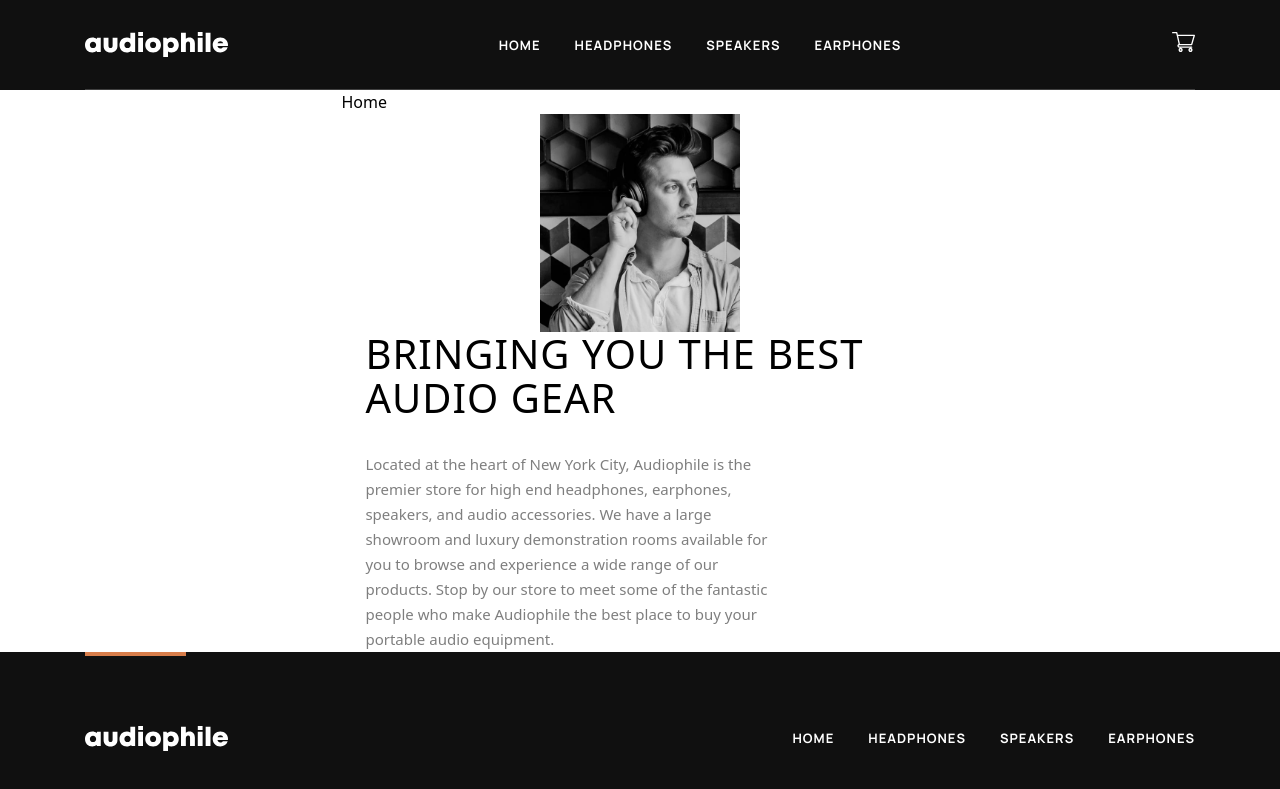
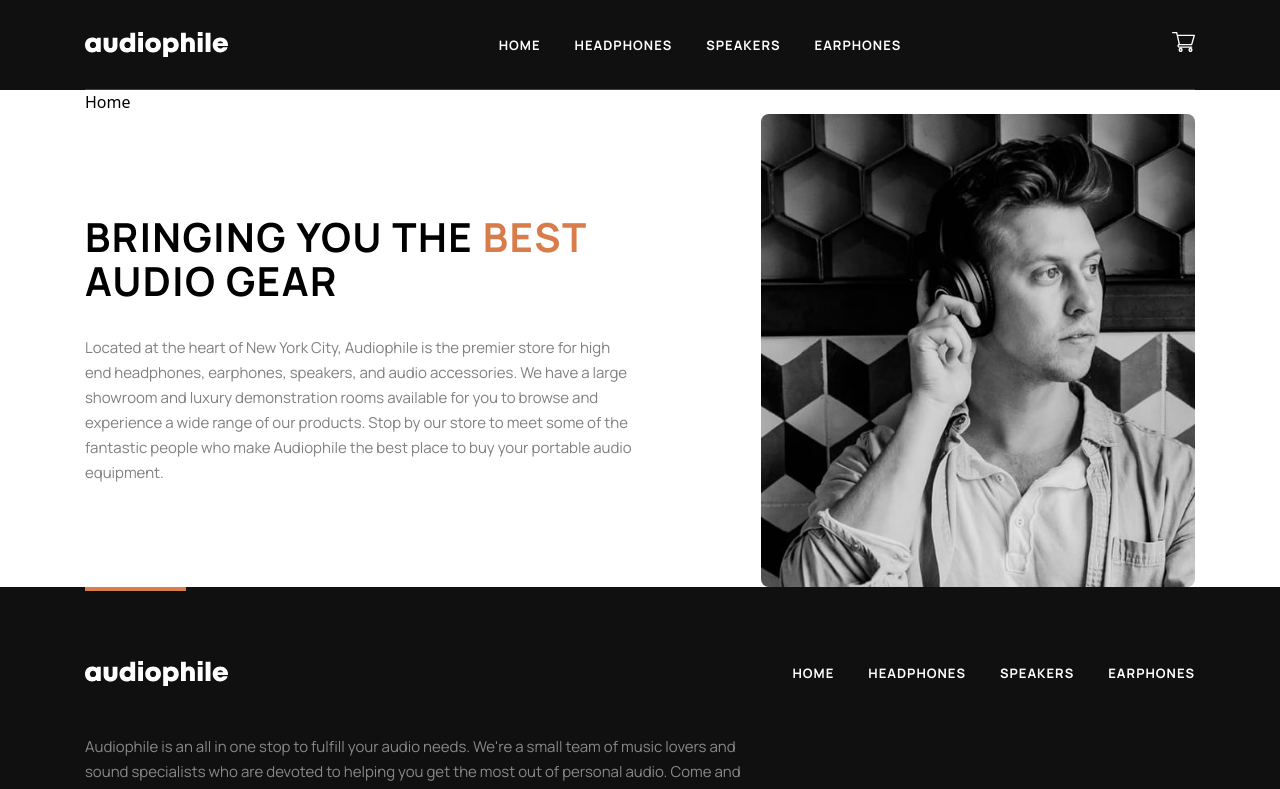
Before and after one commit to 13NOONE37/audiophile-ecommerce, a Next.js app: page / in a window 1280 px wide. Shown: the top 789 px of the page. Built offline with nearby package versions, Linux system fonts and the light colour scheme.

Commit message:
outro done

```diff
--- a/app/(public)/_components/header.tsx
+++ b/app/(public)/_components/header.tsx
@@ -36,7 +36,7 @@ export default function Header() {
   return (
     <>
       <header className='bg-surface-card-dark px-6 md:px-10 z-1000'>
-        <div className='max-w-[var(--max-width)] mx-auto grid grid-cols-[auto_1fr_auto] place-items-center py-8 relative before:absolute before:bottom-0 before:left-0 before:right-0 before:h-px before:bg-body-inverted before:opacity-20'>
+        <div className='max-w-(--max-width) mx-auto grid grid-cols-[auto_1fr_auto] place-items-center py-8 relative before:absolute before:bottom-0 before:left-0 before:right-0 before:h-px before:bg-body-inverted before:opacity-20'>
           <button
             className='cursor-pointer lg:hidden'
             aria-label={'Open navigation'}
--- a/app/(public)/_components/outro.module.css
+++ /dev/null
@@ -1,91 +0,0 @@
-.content {
-  max-width: var(--max-width);
-  margin: auto;
-
-  display: flex;
-  flex-direction: column;
-  align-items: center;
-  justify-content: flex-start;
-}
-.imageContainer {
-  width: 100%;
-}
-.image {
-  width: 100%;
-  border-radius: 10px;
-}
-
-.textBlock {
-  display: flex;
-  flex-direction: column;
-  align-items: center;
-}
-.heading {
-  margin-top: 2.5rem;
-  font-size: 1.75rem;
-  font-weight: var(--fw-bold);
-  line-height: 2.375rem;
-  letter-spacing: 0.0625rem;
-  color: var(--black);
-  text-align: center;
-
-  text-transform: uppercase;
-
-  max-width: 15ch;
-}
-.heading span {
-  color: var(--primary);
-}
-.text {
-  text-align: center;
-  margin-top: 2rem;
-
-  font-size: 0.9375rem;
-  font-weight: var(--fw-medium);
-  line-height: 1.5625rem;
-
-  color: var(--black);
-  opacity: 0.5;
-
-  max-width: 35ch;
-}
-@media screen and (min-width: 550px) {
-  .outro {
-    padding: 0 2.375rem;
-  }
-  .heading {
-    margin-top: 3.9375rem;
-    font-size: 2.5rem;
-    font-weight: 0.0625rem;
-    line-height: 2.75rem;
-    max-width: 22ch;
-  }
-  .text {
-    max-width: 62ch;
-  }
-}
-@media screen and (min-width: 1190px) {
-  .outro {
-    padding: 0 2.375rem;
-  }
-  .content {
-    display: grid;
-    grid-template-columns: 1fr 1fr;
-    grid-template-areas: 'text image';
-  }
-  .imageContainer {
-    grid-area: image;
-  }
-  .textBlock {
-    align-items: flex-start;
-  }
-  .heading {
-    margin-top: unset;
-    max-width: 24ch;
-    text-align: start;
-  }
-  .text {
-    max-width: 48ch;
-    text-align: start;
-  }
-}
--- a/app/(public)/_components/outro.tsx
+++ b/app/(public)/_components/outro.tsx
@@ -1,20 +1,23 @@
-import React, { FC } from 'react';
-
-import styles from './outro.module.css';
-
-import ImageMobile from '@/public/images/shared/mobile/image-best-gear.jpg';
-import ImageTablet from '@/public/images/shared/tablet/image-best-gear.jpg';
-import ImageDesktop from '@/public/images/shared/desktop/image-best-gear.jpg';
-import Image, { getImageProps } from 'next/image';
-
+import Image from 'next/image';
 const Outro = () => {
   return (
-    <section className='px-6'>
-      <div className='flex flex-col items-center justify-start mx-auto'>
-        <div className='w-50 relative'>
+    <section className=''>
+      <div
+        className='flex
+      flex-col lg:flex-row-reverse
+      items-center
+      lg:justify-between
+      lg:gap-31
+      mx-auto'
+      >
+        <div
+          className='w-full lg:w-135
+        rounded-lg
+        overflow-hidden'
+        >
           <picture>
             <source
-              media='(max-width: 640px)'
+              media='(max-width:768px)'
               srcSet='/images/shared/outro/mobile.jpg'
             />
             <source
@@ -25,8 +28,8 @@ const Outro = () => {
             <Image
               src='/images/shared/outro/desktop.jpg'
               alt='Man with headphones on his head propably listening to music.'
-              width={1600}
-              height={900}
+              width={540}
+              height={588}
               placeholder='blur'
               blurDataURL='/images/shared/outro/blur.jpg'
               priority
@@ -34,11 +37,26 @@ const Outro = () => {
             />
           </picture>
         </div>
-        <div className={styles.textBlock}>
-          <h2 className={styles.heading}>
-            Bringing you the <span>best</span> audio gear
+        <div
+          className='flex flex-col items-center lg:items-start
+        mt-10 md:mt-17 lg:mt-0
+        mb-30 md:mb-24 lg:mb-0'
+        >
+          <h2
+            className='heading-2 uppercase text-body
+          text-center lg:text-left
+          max-w-[15ch] md:max-w-[20ch]'
+          >
+            Bringing you the <span className='text-brand-primary'>best</span>{' '}
+            audio gear
           </h2>
-          <p className={styles.text}>
+          <p
+            className='content-text
+          text-body/50
+          text-center lg:text-left
+           max-w-(--max-p-width)
+           mt-8'
+          >
             Located at the heart of New York City, Audiophile is the premier
             store for high end headphones, earphones, speakers, and audio
             accessories. We have a large showroom and luxury demonstration rooms
--- a/app/(public)/layout.tsx
+++ b/app/(public)/layout.tsx
@@ -25,7 +25,7 @@ export default function PublicLayout({
       className={`${manrope.variable} antialiased relative min-h-screen grid grid-rows-[auto_1fr_auto]`}
     >
       <Header />
-      <main className='max-w-(--max-width) mx-auto px-6 md:px-10'>
+      <main className='max-w-(--max-width) mx-auto px-6 md:px-10 box-content'>
         {children}
       </main>
       <Footer />
--- a/styles/brand/theme.css
+++ b/styles/brand/theme.css
@@ -15,6 +15,8 @@
 
   --max-width: 1110px;
 
+  --max-p-width: 75ch; /*Paragraph*/
+
   /* Colors */
   --color-brand-primary: #d87d4a;
   --color-brand-primary-light: #fbaf85;
```
